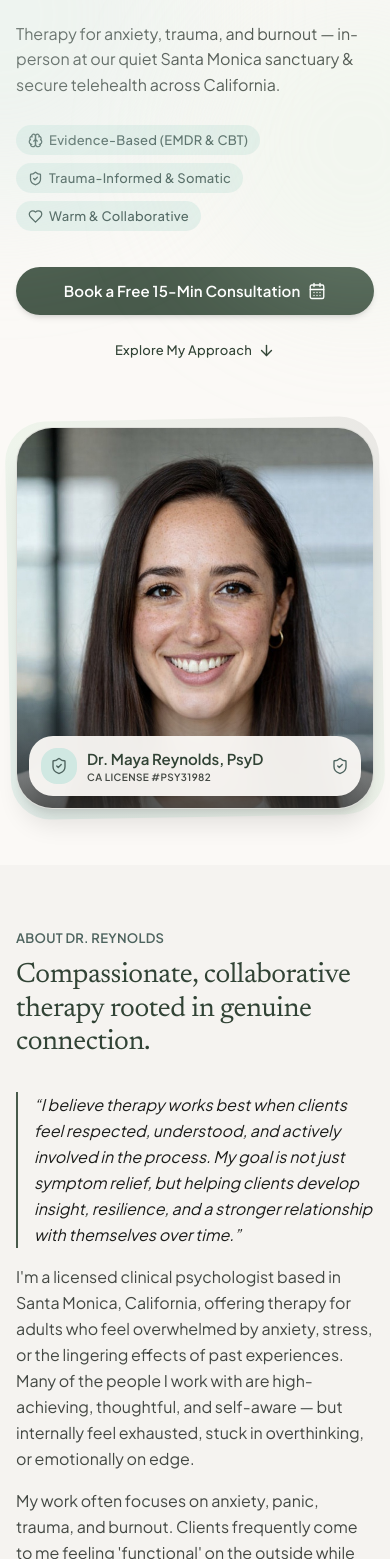
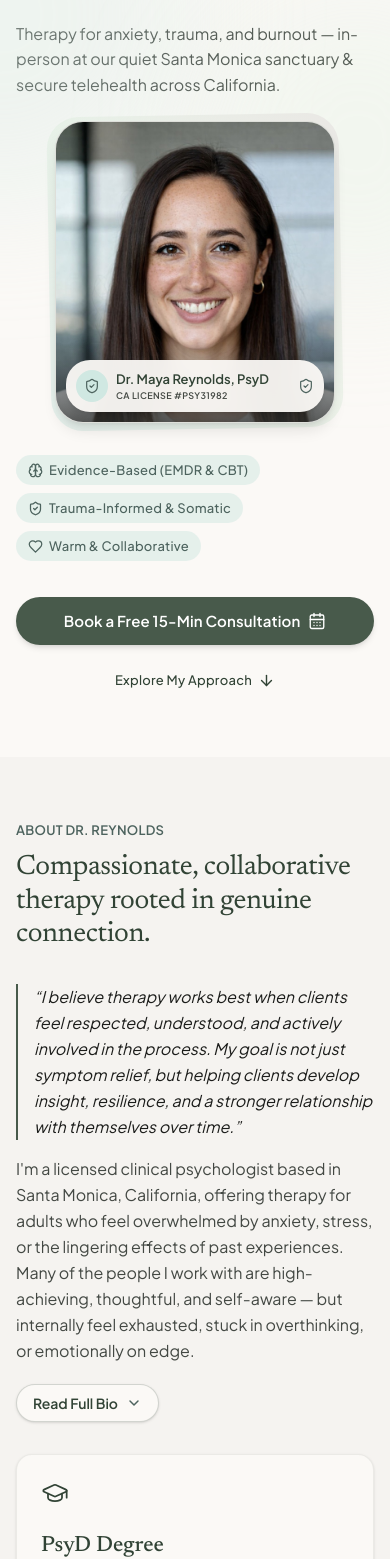
Before and after one commit to sagarx16/sage-cleaness, a Next.js app: page / in a window 390 px wide. Shown: the part 289-1848 px from the top of the page. Built offline with nearby package versions, Linux system fonts and the light colour scheme; no server answers.

Commit message:
feat(mobile): show doctor portrait near top and truncate bio with read more toggle

```diff
--- a/src/components/sections/About.tsx
+++ b/src/components/sections/About.tsx
@@ -1,7 +1,8 @@
 'use client'
 
+import { useState } from 'react'
 import { motion } from 'framer-motion'
-import { GraduationCap, Activity, Clock, Users } from 'lucide-react'
+import { GraduationCap, Activity, Clock, Users, ChevronDown, ChevronUp } from 'lucide-react'
 
 const fadeUp = {
   hidden: { opacity: 0, y: 20 },
@@ -39,6 +40,17 @@ const credentials = [
 ]
 
 export default function About() {
+  const [isBioExpanded, setIsBioExpanded] = useState(false)
+
+  const bioParagraphs = [
+    "I'm a licensed clinical psychologist based in Santa Monica, California, offering therapy for adults who feel overwhelmed by anxiety, stress, or the lingering effects of past experiences. Many of the people I work with are high-achieving, thoughtful, and self-aware — but internally feel exhausted, stuck in overthinking, or emotionally on edge.",
+    "My work often focuses on anxiety, panic, trauma, and burnout. Clients frequently come to me feeling 'functional' on the outside while quietly struggling with constant worry, tension in their body, difficulty sleeping, or a sense that they're always bracing for something to go wrong.",
+    "I take a warm, collaborative, and grounded approach to therapy. Sessions are structured enough to feel supportive, while still leaving space for reflection and depth. I integrate evidence-based methods such as cognitive-behavioral therapy (CBT), EMDR, mindfulness-based practices, and body-oriented techniques.",
+    "Trauma work is an important part of my practice. I work with adults who have experienced single-incident trauma as well as more complex, long-standing patterns that may stem from childhood, relationships, or chronic stress. My approach is paced carefully, with an emphasis on safety, stabilization, and helping clients feel more regulated.",
+    "In addition to trauma and anxiety, I frequently support clients dealing with professional burnout, perfectionism, and high internal pressure. Many are entrepreneurs, creatives, or professionals who feel disconnected from themselves after years of pushing through stress.",
+    "I offer both in-person therapy from my Santa Monica office and secure telehealth sessions for clients located in California. My office is a quiet, private space designed to feel calm and grounding, with natural light and a comfortable, uncluttered environment.",
+  ]
+
   return (
     <section id="about" className="relative w-full bg-[var(--color-surface-container-low)] py-16 sm:py-20 lg:py-28 scroll-mt-20">
       <div className="mx-auto max-w-[1240px] px-4 sm:px-6 lg:px-8">
@@ -81,18 +93,36 @@ export default function About() {
               &ldquo;I believe therapy works best when clients feel respected, understood, and actively involved in the process. My goal is not just symptom relief, but helping clients develop insight, resilience, and a stronger relationship with themselves over time.&rdquo;
             </motion.blockquote>
 
-            {[
-              "I'm a licensed clinical psychologist based in Santa Monica, California, offering therapy for adults who feel overwhelmed by anxiety, stress, or the lingering effects of past experiences. Many of the people I work with are high-achieving, thoughtful, and self-aware — but internally feel exhausted, stuck in overthinking, or emotionally on edge.",
-              "My work often focuses on anxiety, panic, trauma, and burnout. Clients frequently come to me feeling 'functional' on the outside while quietly struggling with constant worry, tension in their body, difficulty sleeping, or a sense that they're always bracing for something to go wrong.",
-              "I take a warm, collaborative, and grounded approach to therapy. Sessions are structured enough to feel supportive, while still leaving space for reflection and depth. I integrate evidence-based methods such as cognitive-behavioral therapy (CBT), EMDR, mindfulness-based practices, and body-oriented techniques.",
-              "Trauma work is an important part of my practice. I work with adults who have experienced single-incident trauma as well as more complex, long-standing patterns that may stem from childhood, relationships, or chronic stress. My approach is paced carefully, with an emphasis on safety, stabilization, and helping clients feel more regulated.",
-              "In addition to trauma and anxiety, I frequently support clients dealing with professional burnout, perfectionism, and high internal pressure. Many are entrepreneurs, creatives, or professionals who feel disconnected from themselves after years of pushing through stress.",
-              "I offer both in-person therapy from my Santa Monica office and secure telehealth sessions for clients located in California. My office is a quiet, private space designed to feel calm and grounding, with natural light and a comfortable, uncluttered environment.",
-            ].map((para, i) => (
-              <motion.p key={i} variants={fadeUp} custom={i + 1} style={{ fontSize: '16px', lineHeight: '26px' }}>
+            {bioParagraphs.map((para, i) => (
+              <motion.p
+                key={i}
+                id={i === 1 ? 'about-dr-reynolds-bio-extended' : undefined}
+                variants={fadeUp}
+                custom={i + 1}
+                className={i > 0 && !isBioExpanded ? 'hidden md:block' : 'block'}
+                style={{ fontSize: '16px', lineHeight: '26px' }}
+              >
                 {para}
               </motion.p>
             ))}
+
+            {/* Mobile Read Full Bio / Show Less Button */}
+            <div className="pt-1 md:hidden">
+              <button
+                type="button"
+                onClick={() => setIsBioExpanded((prev) => !prev)}
+                aria-expanded={isBioExpanded}
+                aria-controls="about-dr-reynolds-bio-extended"
+                className="inline-flex items-center gap-2 rounded-full border border-[var(--color-primary)]/20 bg-[var(--color-surface)] px-4 py-2 text-sm font-semibold text-[var(--color-primary)] shadow-sm transition-all duration-200 hover:bg-[var(--color-surface-container-high)] hover:border-[var(--color-primary)]/40 focus:outline-none focus-visible:ring-2 focus-visible:ring-[var(--color-primary)] active:scale-[0.98]"
+              >
+                <span>{isBioExpanded ? 'Show Less' : 'Read Full Bio'}</span>
+                {isBioExpanded ? (
+                  <ChevronUp size={16} strokeWidth={2.2} className="text-[var(--color-secondary)]" />
+                ) : (
+                  <ChevronDown size={16} strokeWidth={2.2} className="text-[var(--color-secondary)]" />
+                )}
+              </button>
+            </div>
           </motion.div>
 
           {/* Bento Credential Grid */}
--- a/src/components/sections/Hero.tsx
+++ b/src/components/sections/Hero.tsx
@@ -44,8 +44,46 @@ export default function Hero() {
               Therapy for anxiety, trauma, and burnout — in-person at our quiet Santa Monica sanctuary & secure telehealth across California.
             </p>
 
+            {/* Mobile-only Dr. Reynolds Portrait (near top of page) */}
+            <div className="my-6 flex justify-center w-full md:hidden">
+              <div className="relative w-full max-w-[280px]">
+                {/* Organic Backdrop */}
+                <div className="absolute -inset-1.5 rounded-[2rem] bg-gradient-to-tr from-[var(--color-secondary-fixed)]/50 via-[var(--color-tertiary-fixed)]/30 to-[var(--color-surface-container-high)] -rotate-1" />
+                {/* Portrait Frame */}
+                <div className="relative overflow-hidden rounded-[1.75rem] bg-[var(--color-surface-container)] shadow-lg border border-[var(--color-outline-variant)]/40">
+                  <Image
+                    src="/images/dr-maya-reynolds.jpg"
+                    alt="Dr. Maya Reynolds, PsyD — Licensed Clinical Psychologist in Santa Monica, California"
+                    width={600}
+                    height={780}
+                    className="w-full h-[300px] object-cover object-top block"
+                    priority
+                  />
+                  {/* Gradient scrim */}
+                  <div className="absolute inset-x-0 bottom-0 h-20 bg-gradient-to-t from-[var(--color-inverse-surface)]/80 via-[var(--color-inverse-surface)]/40 to-transparent" />
+                  {/* Credibility Chip */}
+                  <div className="absolute bottom-2.5 left-2.5 right-2.5 rounded-xl bg-[var(--color-surface)]/95 backdrop-blur-md p-2.5 shadow-md flex items-center justify-between">
+                    <div className="flex items-center gap-2 min-w-0">
+                      <div className="flex h-8 w-8 items-center justify-center rounded-lg bg-[var(--color-secondary-container)] text-[var(--color-secondary)] shrink-0">
+                        <ShieldCheck size={16} strokeWidth={1.8} />
+                      </div>
+                      <div className="min-w-0">
+                        <p className="text-[var(--color-primary)] leading-snug truncate" style={{ fontFamily: 'var(--font-jakarta)', fontSize: '13px', fontWeight: 600 }}>
+                          Dr. Maya Reynolds, PsyD
+                        </p>
+                        <p className="text-[var(--color-on-surface-variant)] tracking-wider uppercase truncate" style={{ fontSize: '9px', lineHeight: '13px', letterSpacing: '0.04em', fontWeight: 600 }}>
+                          {CONTACT_INFO.license}
+                        </p>
+                      </div>
+                    </div>
+                    <ShieldCheck size={16} className="text-[var(--color-secondary)] shrink-0 ml-1.5" strokeWidth={1.8} />
+                  </div>
+                </div>
+              </div>
+            </div>
+
             {/* Trust Pills */}
-            <div className="mt-7 flex flex-wrap items-center gap-2 sm:gap-2.5">
+            <div className="mt-2 sm:mt-7 flex flex-wrap items-center gap-2 sm:gap-2.5">
               {trustPills.map(({ icon: Icon, label }) => (
                 <span
                   key={label}
@@ -79,8 +117,8 @@ export default function Hero() {
             </div>
           </div>
 
-          {/* Right Column: Portrait Card */}
-          <div className="relative flex justify-center lg:col-span-5 lg:justify-end mt-4 lg:mt-0">
+          {/* Right Column: Portrait Card (Desktop & Tablet only) */}
+          <div className="relative hidden md:flex justify-center lg:col-span-5 lg:justify-end mt-4 lg:mt-0">
             <div className="relative w-full max-w-md">
               {/* Organic Backdrop */}
               <div className="absolute -inset-2 rounded-[2.5rem] bg-gradient-to-tr from-[var(--color-secondary-fixed)]/50 via-[var(--color-tertiary-fixed)]/30 to-[var(--color-surface-container-high)] -rotate-1" />
```
